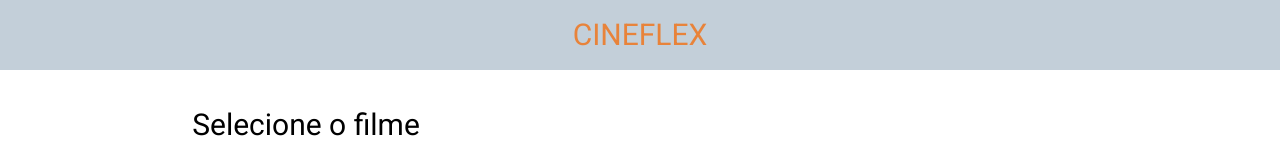
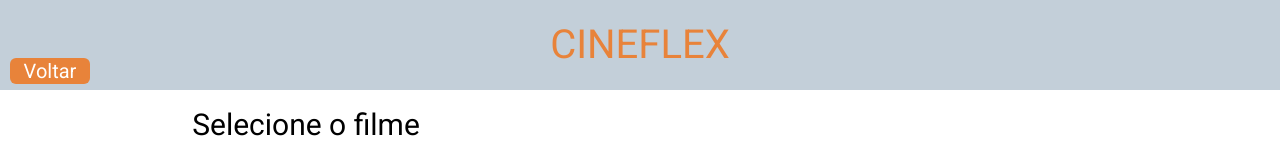
Before and after one commit to HugoAseka/projeto9-cineflix, a React (Create React App) app: page / in a window 1280 px wide. Shown: the top 160 px of the page. Built offline with nearby package versions, Linux system fonts and the light colour scheme; no server answers.

Commit message:
botao de voltar

```diff
--- a/src/components/Header.js
+++ b/src/components/Header.js
@@ -1,8 +1,49 @@
-import { Link } from "react-router-dom";
+import { Link, useNavigate } from "react-router-dom";
+import styled from "styled-components";
+
 export default function Header() {
+
+  const navigate = useNavigate();
+
   return (
-    <header>
-      <Link to="/"><h1>CINEFLEX</h1></Link>
-    </header>
+    <Container>
+      <Link to="/">
+        <h1>CINEFLEX</h1>
+        <div onClick={() => navigate(-1)}>Voltar</div>
+      </Link>
+    </Container>
   );
 }
+
+const Container = styled.div`
+  background-color: #c3cfd9;
+  height: 90px;
+  text-align: center;
+  display: flex;
+  justify-content: center;
+  align-items: center;
+  font-size: 40px;
+  position: fixed;
+  top: 0;
+  left: 0;
+  width: 100%;
+
+  div {
+    position:absolute;
+    left: 10px;
+    bottom: 6px;
+    font-size:20px;
+    background-color: #E8833A;
+    color:white;
+    border-radius: 6px;
+    width: 80px;
+    height:26px;
+    display:flex;
+    justify-content:center;
+    align-items:center;
+  }
+
+  h1 {
+    color: #e8833a;
+  }
+`;
--- a/src/styles/style.css
+++ b/src/styles/style.css
@@ -30,22 +30,7 @@ body {
   height: fit-content;
 }
 
-header {
-  background-color: #c3cfd9;
-  height: 70px;
-  text-align: center;
-  display: flex;
-  justify-content: center;
-  align-items: center;
-  font-size: 30px;
-  position: fixed;
-  top: 0;
-  left: 0;
-  width: 100%;
-}
-header h1 {
-  color: #e8833a;
-}
+
 .homepage {
   display: flex;
   justify-content: center;
```
